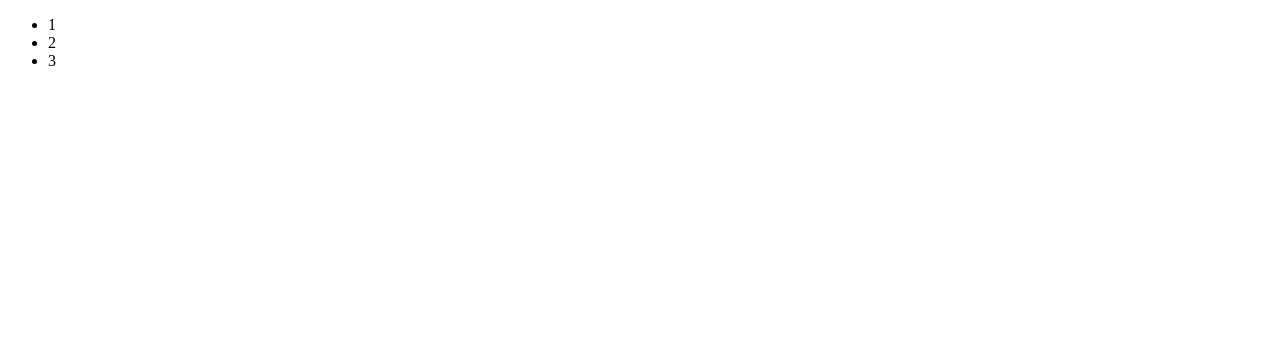
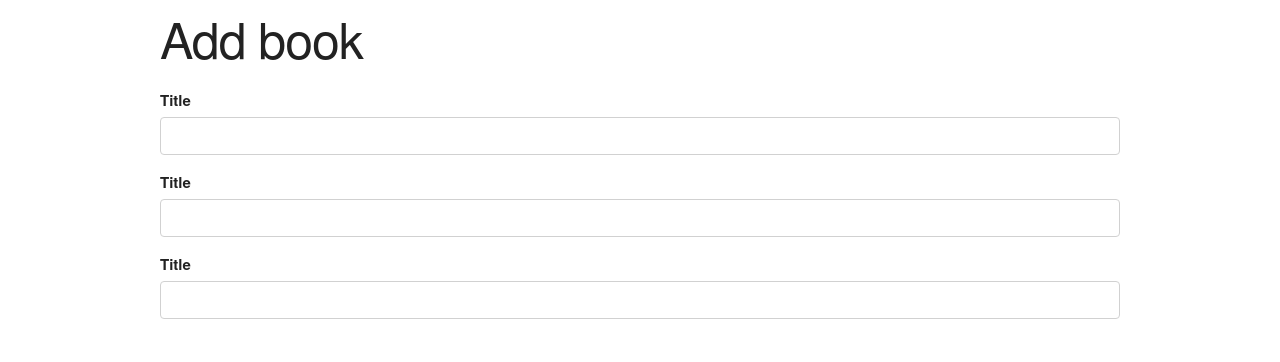
Before and after one commit to hjkmines/jsprac, a plain HTML site: page index.html in a window 1280 px wide. Drawn offline with nearby package versions, Linux system fonts and the light colour scheme.

Commit message:
adds skeleton html

```diff
--- a/index.html
+++ b/index.html
@@ -3,14 +3,28 @@
 <head>
     <meta charset="UTF-8">
     <meta name="viewport" content="width=device-width, initial-scale=1.0">
-    <title>Document</title>
+    <title>Booklist</title>
+    <link rel="stylesheet" href="https://cdnjs.cloudflare.com/ajax/libs/skeleton/2.0.4/skeleton.css">
 </head>
 <body>
-    <ul>
-       <li>1</li>
-       <li>2</li>
-       <li>3</li>
-    </ul>
+<div class="container">
+    <h1>Add book</h1>
+    <form id="book-form">
+        <div>
+            <label for="title">Title</label>
+            <input type="text" id="title" class="u-full-width">
+        </div>
+        <div>
+            <label for="title">Title</label>
+            <input type="text" id="title" class="u-full-width">
+        </div>
+        <div>
+            <label for="title">Title</label>
+            <input type="text" id="title" class="u-full-width">
+        </div>
+    </form>
+</div>
+
 
 <script src="./index.js"></script>
 </body>
```
Also changed, not shown: indexes6.js (added).
